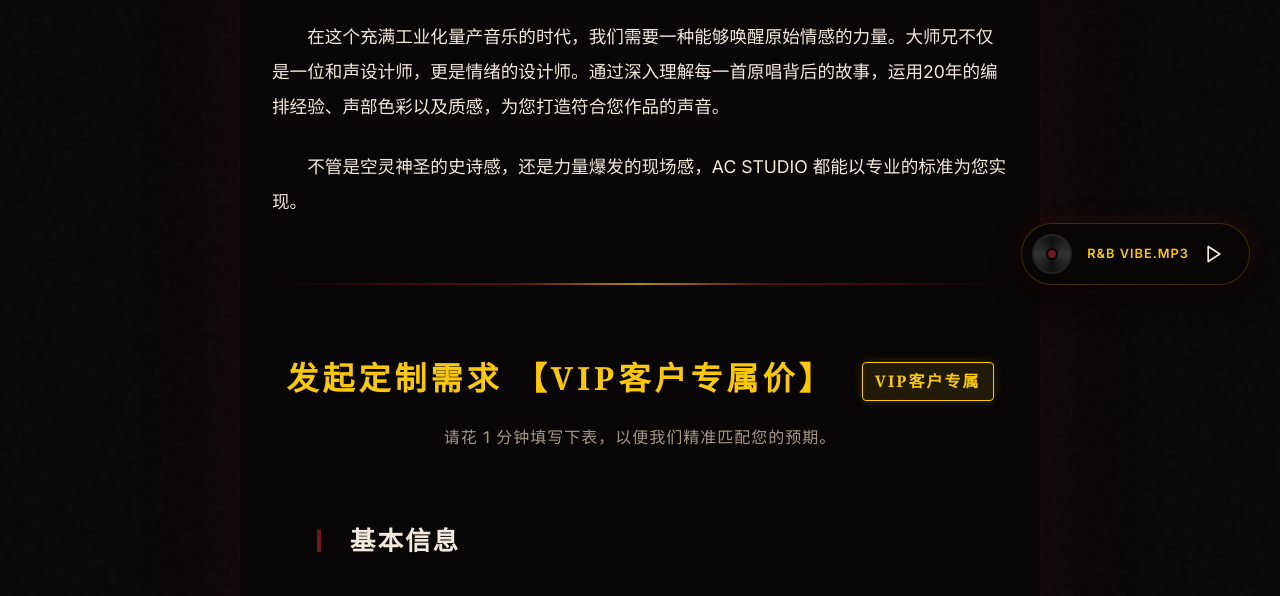
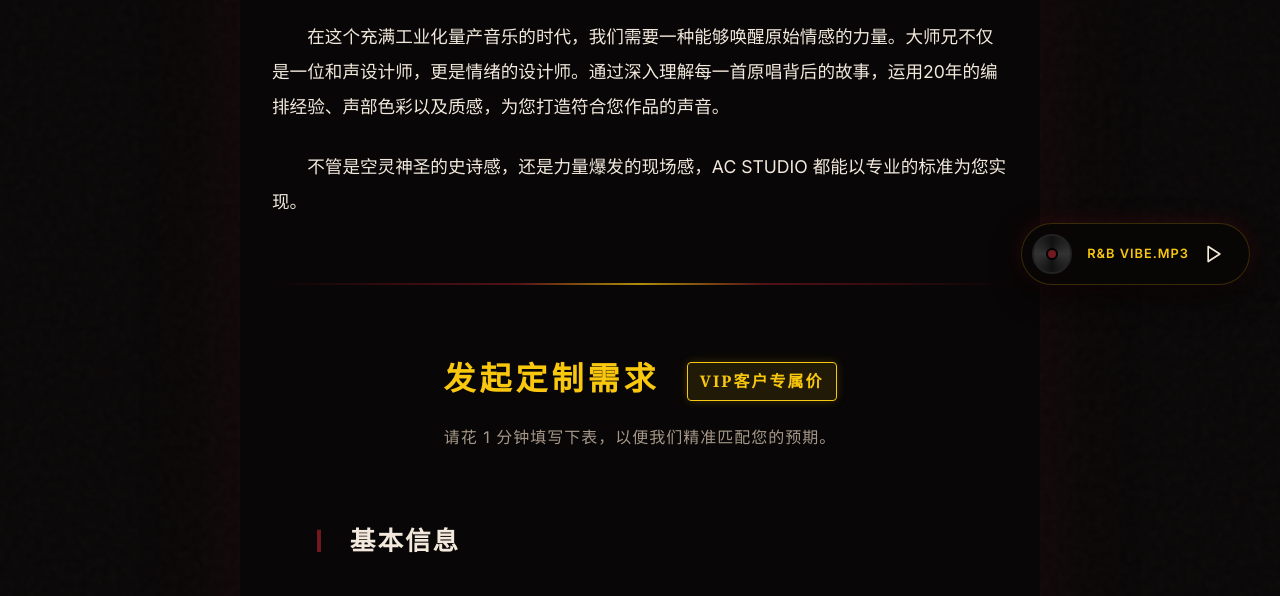
Before and after one commit to jhac999/acstudio, a plain HTML site: page index.html in a window 1280 px wide. Shown: the part 485-1081 px from the top of the page. Drawn offline with Linux system fonts and the light colour scheme.

Commit message:
style: remove redundant text and update golden badge to VIP客户专属价

```diff
--- a/index.html
+++ b/index.html
@@ -39,8 +39,8 @@
 
         <div class="load-fade-up-delay" style="text-align: center; margin-top: 2rem;">
             <h2 class="about-title" style="font-size: 2rem; margin-bottom: 1rem;">
-                发起定制需求 【VIP客户专属价】
-                <span style="display: inline-block; padding: 4px 12px; border: 1px solid var(--spirit-gold); background: rgba(249, 200, 14, 0.1); color: var(--spirit-gold); font-family: var(--font-heading); font-size: 1rem; letter-spacing: 2px; vertical-align: middle; margin-left: 15px; border-radius: 4px; box-shadow: 0 0 10px rgba(249, 200, 14, 0.2);">VIP客户专属</span>
+                发起定制需求
+                <span style="display: inline-block; padding: 4px 12px; border: 1px solid var(--spirit-gold); background: rgba(249, 200, 14, 0.1); color: var(--spirit-gold); font-family: var(--font-heading); font-size: 1rem; letter-spacing: 2px; vertical-align: middle; margin-left: 15px; border-radius: 4px; box-shadow: 0 0 10px rgba(249, 200, 14, 0.2);">VIP客户专属价</span>
             </h2>
             <p class="hero-desc">请花 1 分钟填写下表，以便我们精准匹配您的预期。</p>
         </div>
```
